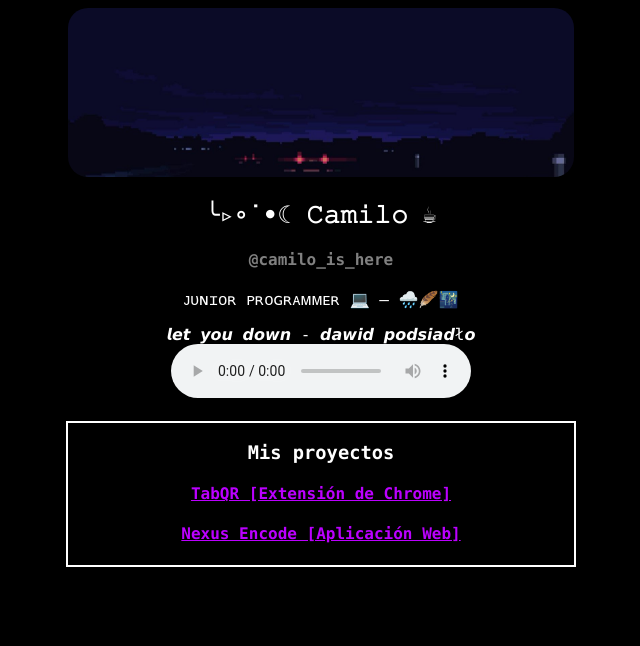
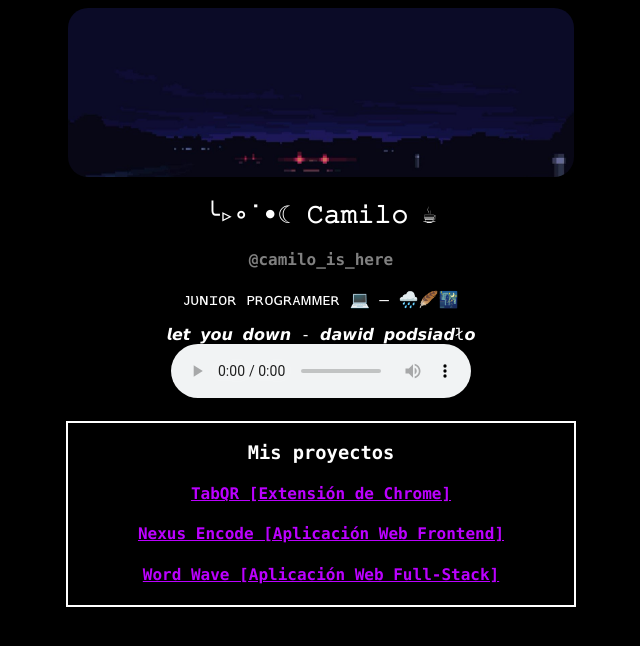
Before and after one commit to camiloishere/camiloishere.github.io, a plain HTML site: page index.html in a window 1280 px wide. Shown: the whole page, without its empty margins (319-959 px from the left). Drawn offline with Linux system fonts and the light colour scheme.

Commit message:
Update index.html

```diff
--- a/index.html
+++ b/index.html
@@ -35,7 +35,11 @@
     </a>
 
     <a href="http://camiloishere.github.io/nexus_encode">
-      <h4>Nexus Encode [Aplicación Web]</h4>
+      <h4>Nexus Encode [Aplicación Web Frontend]</h4>
+    </a>
+
+    <a href="http://camiloishere.github.io/WordWave">
+      <h4>Word Wave [Aplicación Web Full-Stack]</h4>
     </a>
   </div>
 
```
